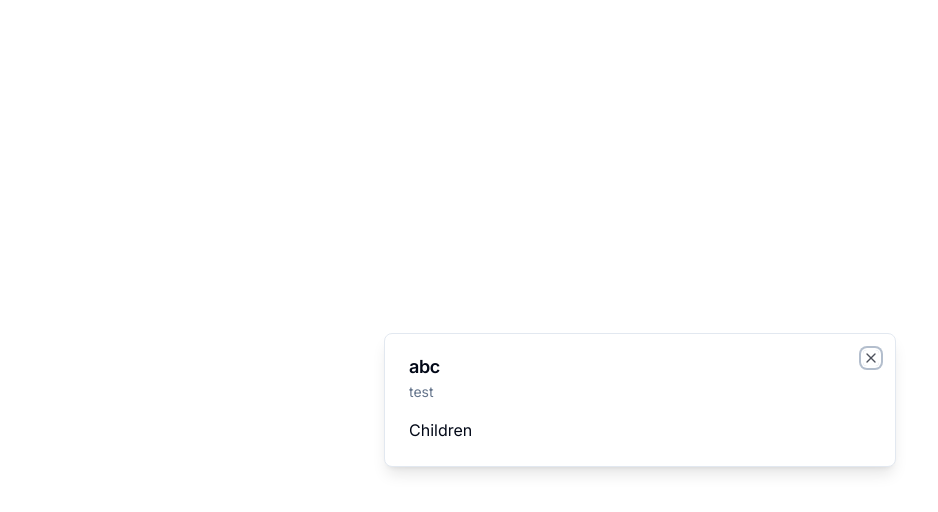
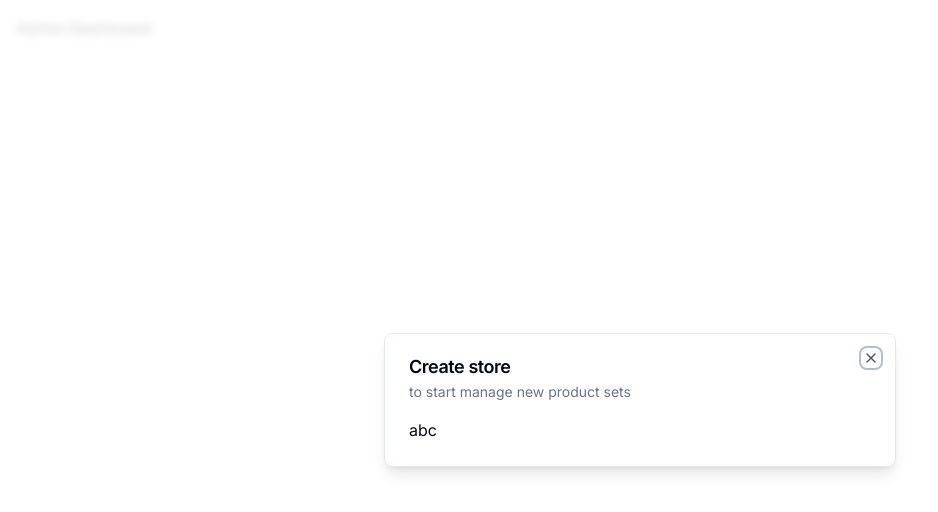
Before and after one commit to phuopham/amazing_stores, a Next.js app in the folder stores_headless_crm/: page / in a window 1280 px wide. Shown: the top 512 px of the page, without its empty margins (0-938 px from the left). Built offline with nearby package versions, Linux system fonts and the light colour scheme.

Commit message:
add zustand, create modal and its provider

```diff
--- a/stores_headless_crm/app/(root)/page.tsx
+++ b/stores_headless_crm/app/(root)/page.tsx
@@ -1,13 +1,20 @@
 "use client"
 
 import { Modal } from "@/components/ui/modal"
+import { useStoreModal } from "@/hooks/use-store-modal"
+import { useEffect } from "react"
 
 export default function Home() {
+  const onOpen = useStoreModal((state) => state.onOpen)
+  const isOpen = useStoreModal((state) => state.isOpen)
+
+  useEffect(() => {
+    if (!isOpen) onOpen()
+  }, [isOpen, onOpen])
+
   return (
-    <div>
-      <Modal title="abc" description="test" isOpen onClose={() => { }}>
-        Children
-      </Modal>
+    <div className="p-4">
+      Admin Dashboard
     </div>
   )
 }
--- a/stores_headless_crm/app/layout.tsx
+++ b/stores_headless_crm/app/layout.tsx
@@ -1,6 +1,7 @@
 import './globals.css'
 import { Inter } from 'next/font/google'
 import { ClerkProvider } from '@clerk/nextjs'
+import { ModalProvider } from '@/providers/modal-provider'
 
 const inter = Inter({ subsets: ['latin'] })
 
@@ -17,7 +18,10 @@
   return (
     <ClerkProvider>
       <html lang="en">
-        <body className={inter.className}>{children}</body>
+        <body className={inter.className}>
+          <ModalProvider />
+          {children}
+        </body>
       </html>
     </ClerkProvider>
   )
--- /dev/null
+++ b/stores_headless_crm/components/modals/store-modal.tsx
@@ -0,0 +1,17 @@
+"use client"
+
+import { Modal } from "@/components/ui/modal"
+import { useStoreModal } from "@/hooks/use-store-modal"
+
+export const StoreModal = () => {
+    const StoreModal = useStoreModal()
+
+    return (
+        <Modal
+            title="Create store"
+            description="to start manage new product sets" isOpen={StoreModal.isOpen}
+            onClose={StoreModal.onClose}>
+            abc
+        </Modal>
+    )
+}
--- /dev/null
+++ b/stores_headless_crm/hooks/use-store-modal.tsx
@@ -0,0 +1,14 @@
+import { create } from "zustand"
+
+interface useStoreModalStore {
+    isOpen: boolean
+    onOpen: () => void
+    onClose: () => void
+
+}
+
+export const useStoreModal = create<useStoreModalStore>((set) => ({
+    isOpen: false,
+    onOpen: () => set({ isOpen: true }),
+    onClose: () => set({ isOpen: false })
+}))
--- a/stores_headless_crm/package.json
+++ b/stores_headless_crm/package.json
@@ -28,6 +28,7 @@
     "tailwind-merge": "^1.13.2",
     "tailwindcss": "3.3.2",
     "tailwindcss-animate": "^1.0.6",
-    "typescript": "5.1.6"
+    "typescript": "5.1.6",
+    "zustand": "^4.3.8"
   }
 }
--- /dev/null
+++ b/stores_headless_crm/providers/modal-provider.tsx
@@ -0,0 +1,20 @@
+"use client"
+
+import { StoreModal } from "@/components/modals/store-modal"
+import { useEffect, useState } from "react"
+
+export const ModalProvider = () => {
+    const [isMounted, setIsMounted] = useState(false)
+
+    useEffect(() => {
+        setIsMounted(true)
+    }, [])
+
+    if (!isMounted) return null
+
+    return (
+        <>
+            <StoreModal />
+        </>
+    )
+}
```
Also changed, not shown: 1 other file (tests, documents, lock files or other folders).
